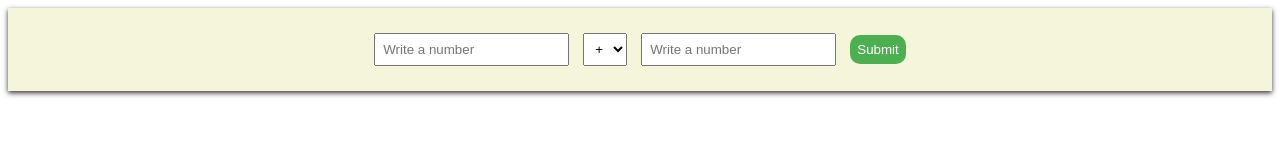
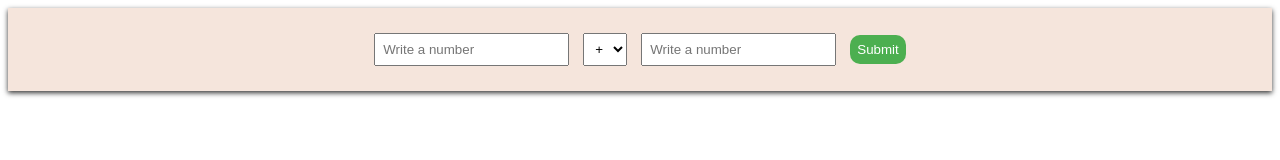
Before and after one commit to Mustapha-Manssoum/QuickCalc, a plain HTML site: page static/index.html in a window 1280 px wide. Drawn offline with Linux system fonts and the light colour scheme.

Commit message:
change the background color

```diff
--- a/static/style.css
+++ b/static/style.css
@@ -1,5 +1,5 @@
 form {
-    background-color: beige;
+    background-color: rgb(245, 229, 220);
     box-shadow: 0 2px 5px rgba(0, 0, 0, 0.8);
     padding: 15px;
     width: auto;
```
Also changed, not shown: 2 other files.
